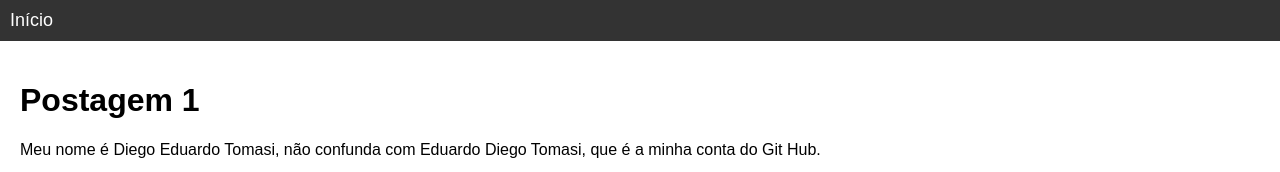
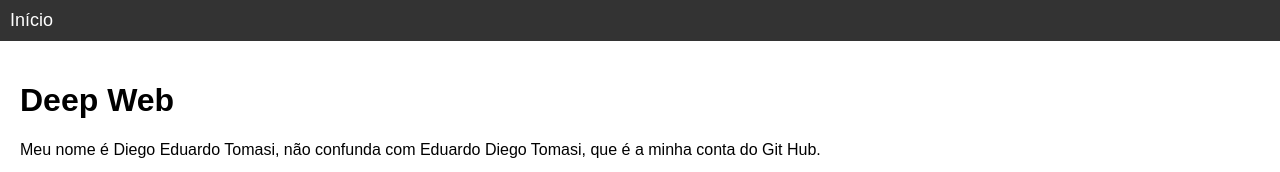
Before and after one commit to eduardodiegotomasi/blog, a plain HTML site: page Deep_web.html in a window 1280 px wide. Shown: the top 172 px of the page. Drawn offline with Linux system fonts and the light colour scheme.

Commit message:
Update Deep_web.html

```diff
--- a/Deep_web.html
+++ b/Deep_web.html
@@ -34,7 +34,7 @@
 </nav>
 
 <div class="conteudo">
-    <h1>Postagem 1</h1>
+    <h1>Deep Web</h1>
 
 
         <p>Meu nome é Diego Eduardo Tomasi, não confunda com Eduardo Diego Tomasi, que é a minha conta do Git Hub.<p>
```
